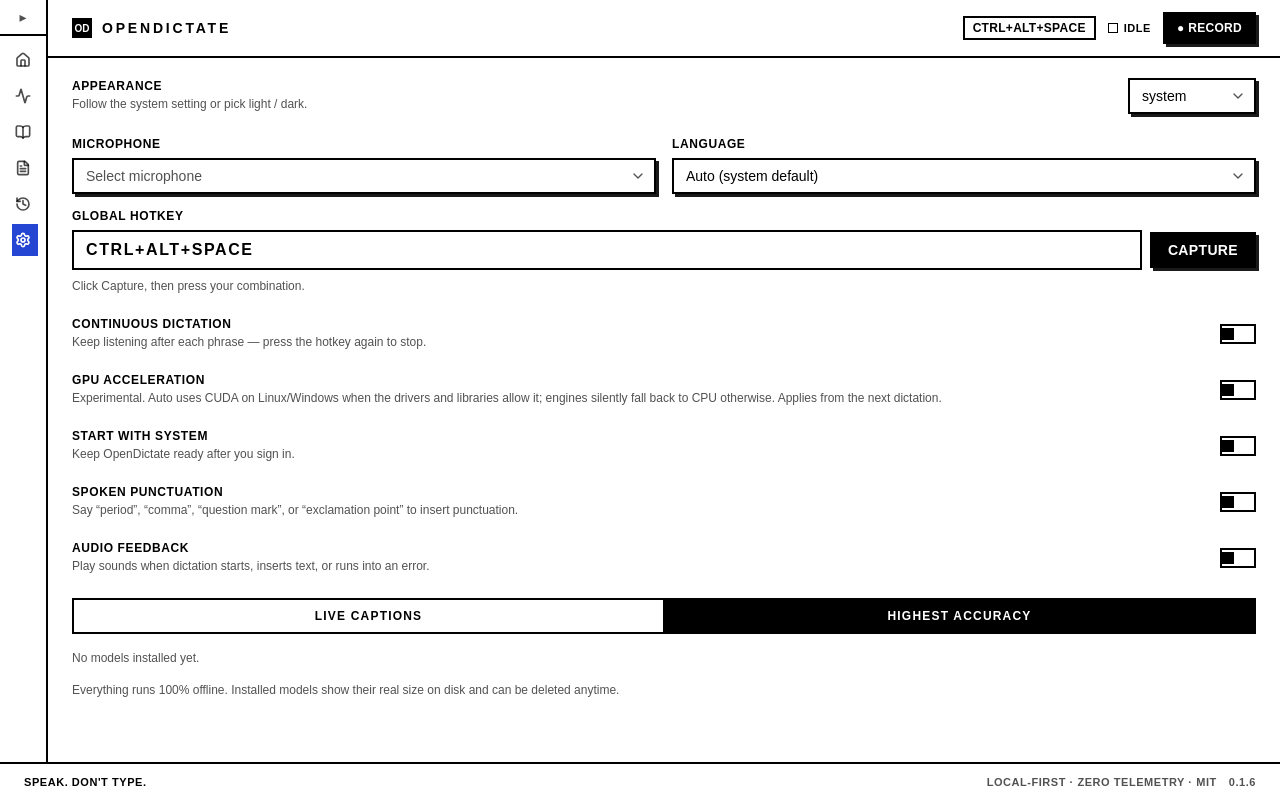
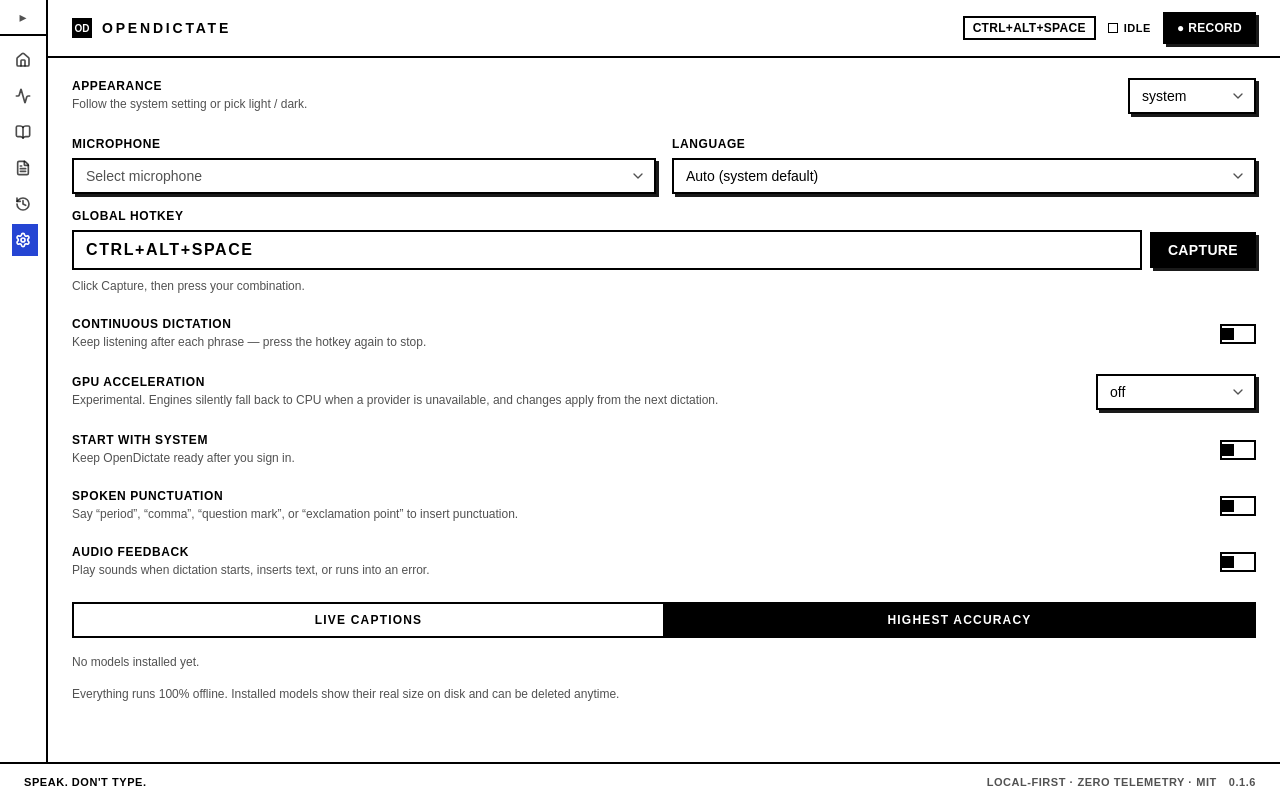
Before and after one commit to Muhammad-Waleed381/OpenDictate, a React (Vite) app: page / in a window 1280 px wide. Both pictures are taken after a click on the button 23 px from the left and 240 px from the top of the page. Built offline with nearby package versions, Linux system fonts and the light colour scheme.

Commit message:
feat(ui): GPU settings select with explicit provider modes
Replace the binary toggle with Off / Auto / CUDA / CoreML selection so
users can request a specific execution provider, matching the backend's
accepted values.

```diff
--- a/src/components/tabs/SettingsTab.tsx
+++ b/src/components/tabs/SettingsTab.tsx
@@ -222,7 +222,8 @@
   const handleAudioFeedbackChange = (enabled: boolean) =>
     persistToggle("audio_feedback", enabled);
 
-  const persistGpu = async (mode: "auto" | "off") => {
+  const handleGpuChange = async (mode: string | null) => {
+    if (!mode) return;
     const current = useStore.getState().settings;
     if (!current) return;
     useStore.getState().setSettings({ ...current, gpu: mode });
@@ -344,16 +345,21 @@
         <div className="flex flex-col gap-1">
           <Label htmlFor="gpu">GPU acceleration</Label>
           <p className="text-xs text-muted-foreground">
-            Experimental. Auto uses CUDA on Linux/Windows when the drivers and
-            libraries allow it; engines silently fall back to CPU otherwise.
-            Applies from the next dictation.
+            Experimental. Engines silently fall back to CPU when a provider is
+            unavailable, and changes apply from the next dictation.
           </p>
         </div>
-        <Switch
-          id="gpu"
-          checked={(settings?.gpu ?? "off") !== "off"}
-          onCheckedChange={(enabled) => persistGpu(enabled ? "auto" : "off")}
-        />
+        <Select value={settings?.gpu ?? "off"} onValueChange={handleGpuChange}>
+          <SelectTrigger className="w-40">
+            <SelectValue />
+          </SelectTrigger>
+          <SelectContent>
+            <SelectItem value="off">Off (CPU)</SelectItem>
+            <SelectItem value="auto">Auto</SelectItem>
+            <SelectItem value="cuda">CUDA (NVIDIA)</SelectItem>
+            <SelectItem value="coreml">CoreML (Apple)</SelectItem>
+          </SelectContent>
+        </Select>
       </div>
 
       <div className="flex items-center justify-between gap-2">
```
